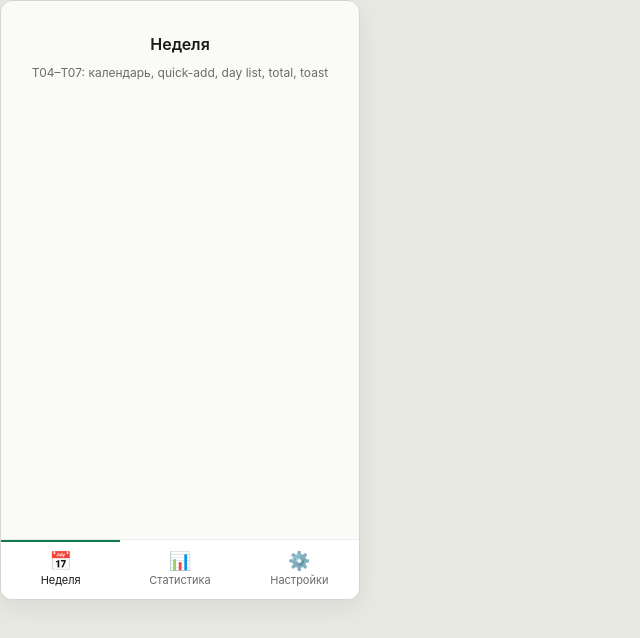
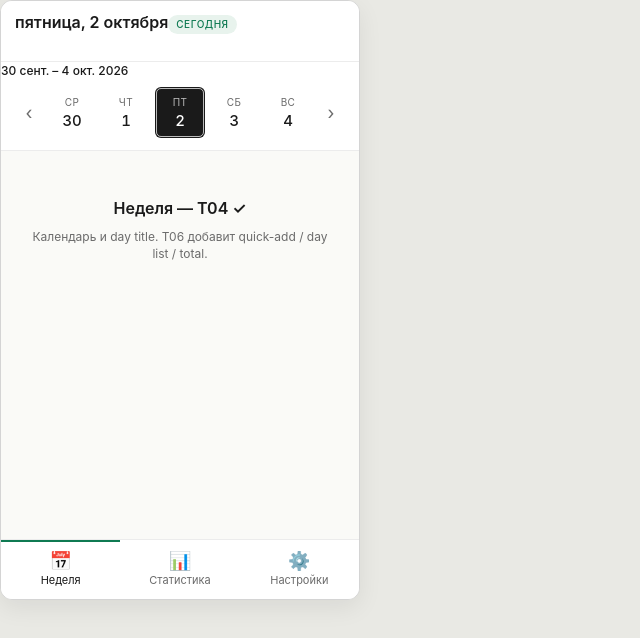
Before and after one commit to instocky/Alcohol-Tracker, a website built with Vite: page index.html in a window 1280 px wide. Shown: the whole page, without its empty margins (0-640 px from the left). Built offline with nearby package versions, Linux system fonts and the light colour scheme; some packages are replaced by stand-ins of ours.

Commit message:
feat: implement T04 calendar and day title
Calendar: 5-day window (2 left + selected + 2 right), ‹/› shift by 1 day, click selects. Header range '30 сен – 4 окт 2026'. Three independent indicators: fill (selected), ring (today), dot (has-events). Day title with 'сегодня' tag only when selected=today. Per-button debounce util (300мс) ready for T05.

```diff
--- a/src/ui/styles/app.css
+++ b/src/ui/styles/app.css
@@ -95,3 +95,156 @@ body {
 .nav button .lbl {
   font-size: 11px;
 }
+
+/* === Week screen === */
+
+.header {
+  padding: 10px 14px 6px;
+  background: var(--surface);
+  border-bottom: 1px solid var(--line);
+}
+
+.week-nav {
+  display: flex;
+  align-items: center;
+  justify-content: space-between;
+  color: var(--fg-muted);
+  font-size: 12px;
+}
+
+.week-nav .range {
+  font-weight: 500;
+  color: var(--fg);
+  text-transform: lowercase;
+}
+
+.calendar-block {
+  background: var(--surface);
+  border-bottom: 1px solid var(--line);
+}
+
+.calendar {
+  display: grid;
+  grid-template-columns: auto repeat(5, 1fr) auto;
+  gap: 4px;
+  padding: 8px 14px 12px;
+  align-items: center;
+}
+
+.calendar .arrow {
+  width: 28px;
+  height: 28px;
+  display: inline-flex;
+  align-items: center;
+  justify-content: center;
+  border-radius: 50%;
+  cursor: pointer;
+  user-select: none;
+  color: var(--fg-muted);
+  font-size: 18px;
+  line-height: 1;
+  background: transparent;
+  border: none;
+}
+
+.calendar .arrow:hover {
+  background: var(--line);
+}
+
+.day {
+  appearance: none;
+  background: transparent;
+  border: none;
+  font: inherit;
+  text-align: center;
+  padding: 8px 0 6px;
+  border-radius: var(--radius-sm);
+  cursor: pointer;
+  user-select: none;
+  transition: background 0.15s;
+  position: relative;
+  color: var(--fg);
+}
+
+.day:hover {
+  background: var(--line);
+}
+
+.day .dow {
+  display: block;
+  color: var(--fg-muted);
+  font-size: 10px;
+  text-transform: uppercase;
+  letter-spacing: 0.04em;
+}
+
+.day .num {
+  font-size: 15px;
+  font-weight: 500;
+  font-variant-numeric: tabular-nums;
+}
+
+.day.is-today {
+  outline: 1.5px solid var(--accent);
+  outline-offset: -2px;
+}
+
+.day.is-selected {
+  background: var(--today);
+  color: #fff;
+}
+
+.day.is-selected .dow {
+  color: rgba(255, 255, 255, 0.7);
+}
+
+.day.is-selected.is-today {
+  outline-color: rgba(255, 255, 255, 0.7);
+}
+
+.day.has-data::after {
+  content: '';
+  position: absolute;
+  bottom: 4px;
+  left: 50%;
+  width: 4px;
+  height: 4px;
+  background: var(--accent);
+  border-radius: 50%;
+  transform: translateX(-50%);
+}
+
+.day.is-selected.has-data::after {
+  background: #fff;
+}
+
+.day-title {
+  display: flex;
+  align-items: baseline;
+  justify-content: space-between;
+  margin-bottom: 10px;
+  min-height: 24px;
+}
+
+.day-title .h {
+  font-size: 16px;
+  font-weight: 600;
+}
+
+.day-title .tag {
+  font-size: 10px;
+  padding: 2px 8px;
+  border-radius: 10px;
+  background: var(--accent-bg);
+  color: var(--accent);
+  font-weight: 500;
+  text-transform: uppercase;
+  letter-spacing: 0.05em;
+}
+
+.body {
+  flex: 1;
+  overflow-y: auto;
+  padding: 14px;
+  background: var(--bg);
+}
--- /dev/null
+++ b/src/ui/week/calendar.ts
@@ -0,0 +1,165 @@
+import { addDays, formatLocal, parseLocal, todayLocal, isSameLocal } from '../../domain/date';
+import type { Event } from '../../types';
+
+const WINDOW_HALF = 2; // 2 дня влево + selected + 2 вправо = 5 ячеек
+
+export interface CalendarView {
+  root: HTMLElement;
+  setSelected(date: string): void;
+  getSelected(): string;
+  setEvents(events: ReadonlyArray<Event>): void;
+}
+
+function startOfDay(date: Date): Date {
+  return new Date(date.getFullYear(), date.getMonth(), date.getDate());
+}
+
+function parseDateStr(s: string): Date {
+  return parseLocal(s);
+}
+
+function buildRangeText(center: Date): string {
+  const start = addDays(center, -WINDOW_HALF);
+  const end = addDays(center, WINDOW_HALF);
+  const fmt = (d: Date): string =>
+    d.toLocaleDateString('ru-RU', { day: 'numeric', month: 'short' });
+  return `${fmt(start)} – ${fmt(end)} ${end.getFullYear()}`;
+}
+
+export function renderCalendar(
+  initialSelected: string,
+  events: ReadonlyArray<Event>,
+  onSelect: (date: string) => void,
+): CalendarView {
+  let selected = initialSelected;
+  const today = todayLocal();
+
+  const root = document.createElement('div');
+  root.className = 'calendar-block';
+
+  const range = document.createElement('div');
+  range.className = 'week-nav';
+  range.innerHTML = `
+    <span class="range" data-role="cal-range"></span>
+  `;
+
+  const grid = document.createElement('div');
+  grid.className = 'calendar';
+
+  const leftArrow = document.createElement('button');
+  leftArrow.type = 'button';
+  leftArrow.className = 'arrow';
+  leftArrow.setAttribute('aria-label', 'Предыдущий день');
+  leftArrow.textContent = '‹';
+  leftArrow.addEventListener('click', () => shiftBy(-1));
+
+  const rightArrow = document.createElement('button');
+  rightArrow.type = 'button';
+  rightArrow.className = 'arrow';
+  rightArrow.setAttribute('aria-label', 'Следующий день');
+  rightArrow.textContent = '›';
+  rightArrow.addEventListener('click', () => shiftBy(1));
+
+  grid.append(leftArrow);
+  for (let i = -WINDOW_HALF; i <= WINDOW_HALF; i++) {
+    const cellDate = addDays(startOfDay(parseDateStr(selected)), i);
+    const iso = formatLocal(cellDate);
+    const cell = document.createElement('button');
+    cell.type = 'button';
+    cell.className = 'day';
+    cell.dataset.date = iso;
+    cell.setAttribute('aria-label', cellDate.toLocaleDateString('ru-RU', {
+      weekday: 'long', day: 'numeric', month: 'long',
+    }));
+    cell.innerHTML = `
+      <span class="dow">${cellDate.toLocaleDateString('ru-RU', { weekday: 'short' })}</span>
+      <span class="num">${cellDate.getDate()}</span>
+    `;
+    cell.addEventListener('click', () => {
+      selected = iso;
+      onSelect(iso);
+      paint();
+    });
+    grid.append(cell);
+  }
+  grid.append(rightArrow);
+
+  root.append(range, grid);
+
+  function shiftBy(delta: number): void {
+    const next = formatLocal(addDays(parseDateStr(selected), delta));
+    selected = next;
+    onSelect(next);
+    paint();
+  }
+
+  function hasDataOn(date: string): boolean {
+    return events.some((e) => e.date === date);
+  }
+
+  function paint(): void {
+    const center = parseDateStr(selected);
+    const rangeEl = root.querySelector<HTMLElement>('[data-role="cal-range"]');
+    if (rangeEl) rangeEl.textContent = buildRangeText(center);
+
+    for (const cell of Array.from(grid.querySelectorAll<HTMLElement>('.day'))) {
+      const d = cell.dataset.date;
+      if (!d) continue;
+      const cellDate = parseDateStr(d);
+      const isSelected = d === selected;
+      const isToday = d === today;
+      const hasData = hasDataOn(d);
+      cell.classList.toggle('is-selected', isSelected);
+      cell.classList.toggle('is-today', isToday);
+      cell.classList.toggle('has-data', hasData);
+      // Соседние дни: week-day в верхнем регистре
+      const dowEl = cell.querySelector<HTMLElement>('.dow');
+      if (dowEl) {
+        dowEl.textContent = cellDate.toLocaleDateString('ru-RU', { weekday: 'short' });
+      }
+    }
+  }
+
+  paint();
+  isSameLocal; // keep import alive for future use
+  return {
+    root,
+    setSelected(date: string): void {
+      selected = date;
+      paint();
+    },
+    getSelected(): string {
+      return selected;
+    },
+    setEvents(next: ReadonlyArray<Event>): void {
+      events = next;
+      paint();
+    },
+  };
+}
+
+export function renderDayTitle(selected: string): HTMLElement {
+  const wrap = document.createElement('div');
+  wrap.className = 'day-title';
+
+  const date = parseLocal(selected);
+  const today = todayLocal();
+  const isToday = selected === today;
+
+  const h = document.createElement('div');
+  h.className = 'h';
+  h.textContent = date.toLocaleDateString('ru-RU', {
+    weekday: 'long', day: 'numeric', month: 'long',
+  });
+
+  wrap.append(h);
+
+  if (isToday) {
+    const tag = document.createElement('span');
+    tag.className = 'tag';
+    tag.textContent = 'сегодня';
+    wrap.append(tag);
+  }
+
+  return wrap;
+}
--- a/src/ui/week/index.ts
+++ b/src/ui/week/index.ts
@@ -1,14 +1,53 @@
-// Placeholder. T04 заменит на calendar + day title + quick-add + dayList + total.
+import { todayLocal } from '../../domain/date';
+import { getEvents } from '../../storage/repo';
+import type { Event } from '../../types';
+import { renderCalendar, renderDayTitle, type CalendarView } from './calendar';
 
 export function renderWeekScreen(): HTMLElement {
   const screen = document.createElement('section');
   screen.className = 'screen is-active';
   screen.dataset.screen = 'week';
-  screen.innerHTML = `
+
+  // Header (range — обновляется внутри calendar)
+  const header = document.createElement('header');
+  header.className = 'header';
+  const titleRow = document.createElement('div');
+  titleRow.className = 'day-title';
+  titleRow.dataset.role = 'day-title';
+  header.append(titleRow);
+
+  // Calendar block: range + 5 ячеек
+  const calendarHost = document.createElement('div');
+  calendarHost.dataset.role = 'calendar';
+
+  // Body
+  const body = document.createElement('div');
+  body.className = 'body';
+  body.innerHTML = `
     <div class="placeholder">
-      <div class="big">Неделя</div>
-      <div class="small">T04–T07: календарь, quick-add, day list, total, toast</div>
+      <div class="big">Неделя — T04 ✓</div>
+      <div class="small">Календарь и day title. T06 добавит quick-add / day list / total.</div>
     </div>
   `;
+
+  screen.append(header, calendarHost, body);
+
+  let events: Event[] = [];
+  let cal: CalendarView | null = null;
+
+  async function bootstrapCalendar(): Promise<void> {
+    events = await getEvents();
+    cal = renderCalendar(todayLocal(), events, (newSelected) => {
+      titleRow.innerHTML = '';
+      titleRow.append(renderDayTitle(newSelected));
+    });
+    // Initial day-title
+    titleRow.innerHTML = '';
+    titleRow.append(renderDayTitle(todayLocal()));
+    calendarHost.append(cal.root);
+  }
+
+  void bootstrapCalendar();
+
   return screen;
 }
```
Also changed, not shown: src/utils/debounce.ts (added, +14 -0 lines).
